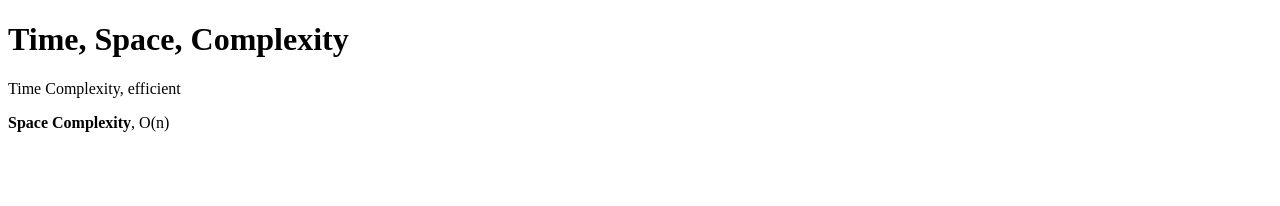
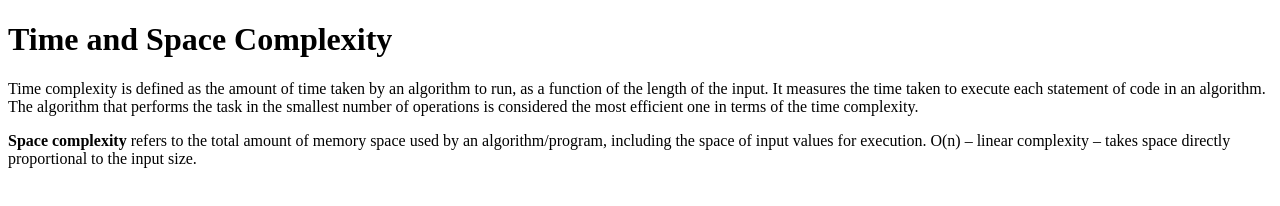
Before and after one commit to acciojob/time-and-space-complexity-adarsh1511, a website: page main.html in a window 1280 px wide. Drawn offline with Linux system fonts and the light colour scheme.

Commit message:
created a submission

```diff
--- a/main.html
+++ b/main.html
@@ -13,9 +13,12 @@
 
 </script>
 
-<h1> Time, Space, Complexity </h1>
-	<p> Time Complexity, efficient</p>
-	<p> <b>Space Complexity</b>, O(n)</p>
+<h1> Time and Space Complexity </h1>
+	<p> Time complexity is defined as the amount of time taken by an algorithm to run, as a function of the length of the input.
+		It measures the time taken to execute each statement of code in an algorithm.
+		The algorithm that performs the task in the smallest number of operations is considered the most efficient one in terms of the time complexity.</p>
+	<p> <b>Space complexity </b>refers to the total amount of memory space used by an algorithm/program,
+		including the space of input values for execution. O(n) – linear complexity – takes space directly proportional to the input size.</p>
 </body>
 
 </html>
```
